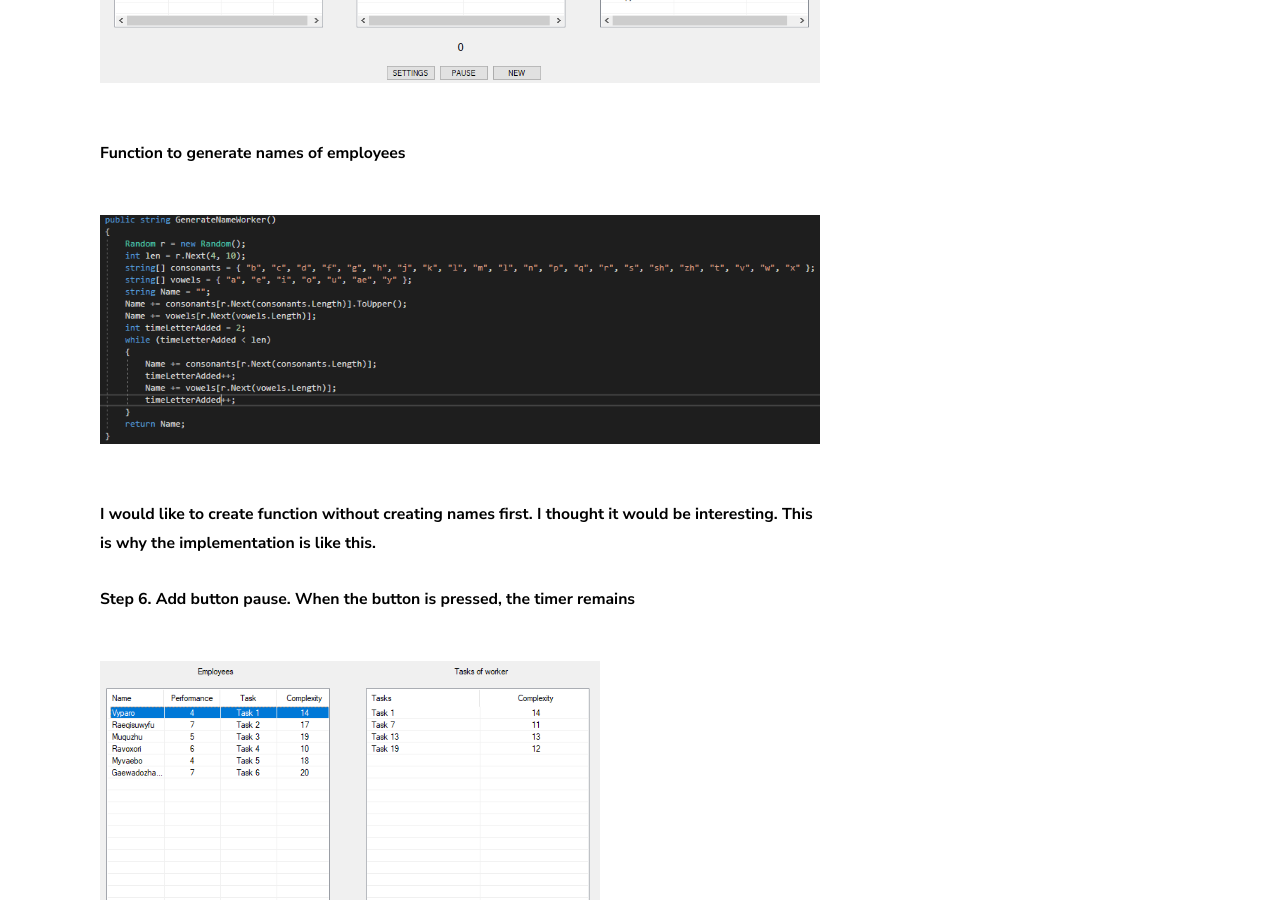
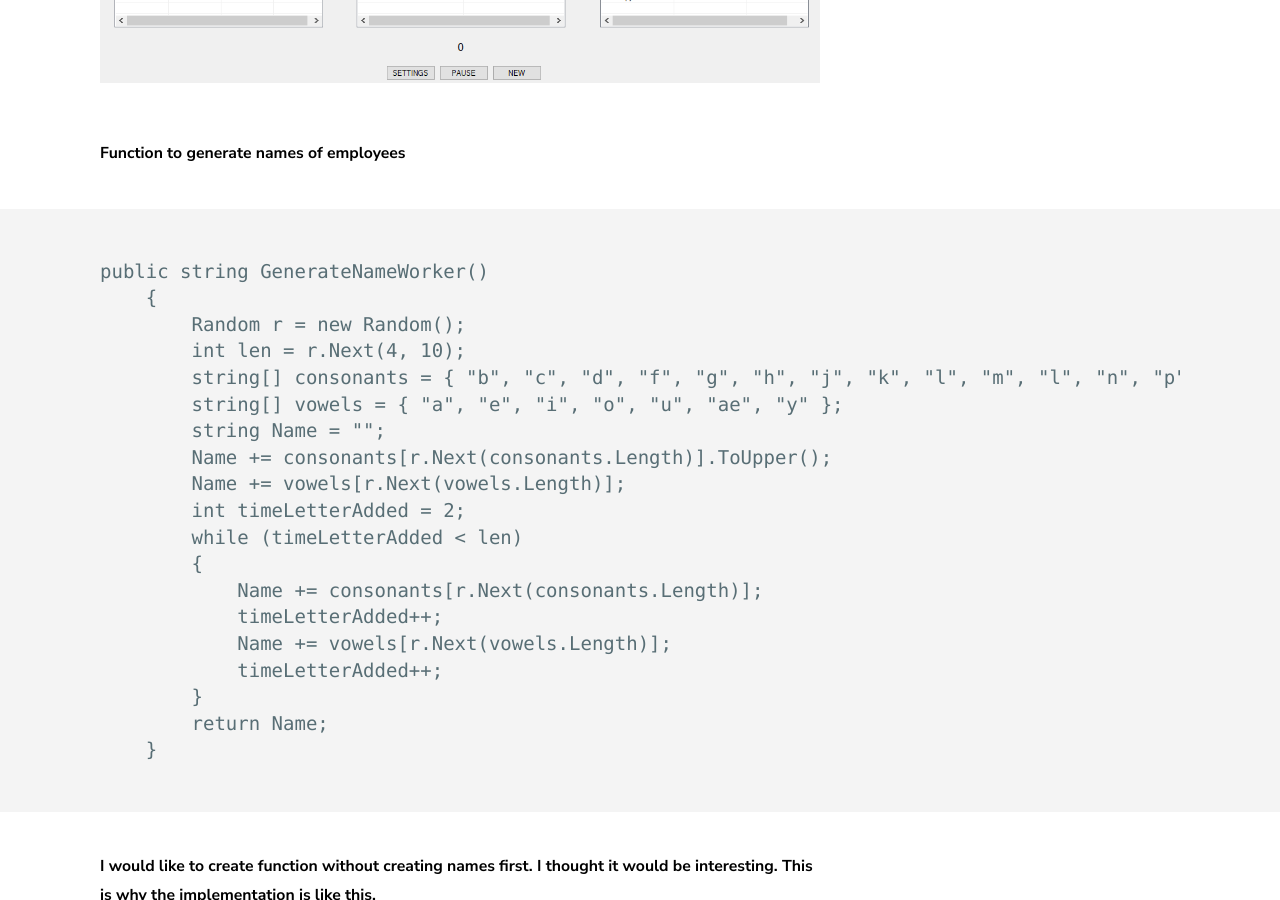
Before and after one commit to Rocket47/Rocket47.github.io, a Jekyll site: the page built from _posts/25-05-29-four-post-first-pet-project.markdown, in a window 1280 px wide and 900 px high, scrolled down 5305 px. Built offline with Jekyll 4.4.1, drawn with Linux system fonts in a browser that asks for light colours.

Commit message:
Update step 6, 2.0.0

```diff
--- a/_posts/25-05-29-four-post-first-pet-project.markdown
+++ b/_posts/25-05-29-four-post-first-pet-project.markdown
@@ -70,7 +70,26 @@ When timer is triggered, a function that redistributes the tasks of employees is
 
 ##### Function to generate names of employees
 
-<img src="https://rocket47.github.io/GenerateName.png" alt="alt text" width="1000"/>
+    public string GenerateNameWorker()
+        {
+            Random r = new Random();
+            int len = r.Next(4, 10);
+            string[] consonants = { "b", "c", "d", "f", "g", "h", "j", "k", "l", "m", "l", "n", "p", "q", "r", "s", "sh", "zh", "t", "v", "w", "x" };
+            string[] vowels = { "a", "e", "i", "o", "u", "ae", "y" };
+            string Name = "";
+            Name += consonants[r.Next(consonants.Length)].ToUpper();
+            Name += vowels[r.Next(vowels.Length)];
+            int timeLetterAdded = 2;
+            while (timeLetterAdded < len)
+            {
+                Name += consonants[r.Next(consonants.Length)];
+                timeLetterAdded++;
+                Name += vowels[r.Next(vowels.Length)];
+                timeLetterAdded++;
+            }
+            return Name;
+        }
+
 ##### I would like to create function without creating names first. I thought it would be interesting.  This is why the implementation is like this.
 
 ##### Step 6. Add button pause. When the button is pressed, the timer remains
```
